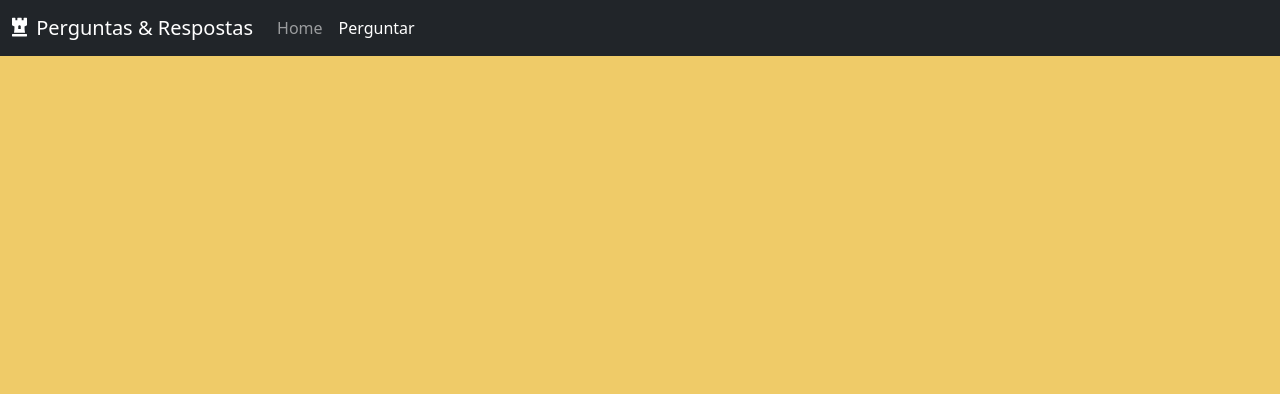
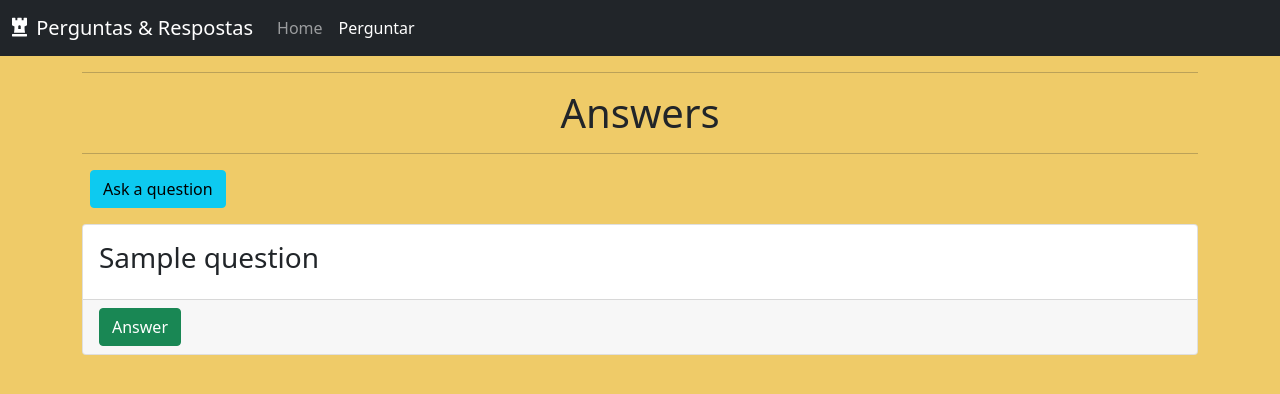
Before and after one commit to Marcosfsalazar/perguntas_e_respostas-NodeJS, a Node server app: page / in a window 1280 px wide. Shown: the top 394 px of the page. Run offline with Node 20, Linux system fonts and the light colour scheme; tables that the repository leaves empty hold one stand-in row (values such as "Sample post"); some libraries are stand-ins or nearby versions.

Commit message:
done ->  question dabase require, questions list and search a question by id

```diff
--- a/index.js
+++ b/index.js
@@ -2,6 +2,7 @@ const express = require("express");
 const app = express();
 const bodyParser = require("body-parser");
 const connection = require('./database/database')
+const Question = require("./database/Question")
 
 //database
 
@@ -27,7 +28,13 @@ app.use(bodyParser.json())
 
 //routes
 app.get("/",(req,res)=>{
-    res.render("index")
+    Question.findAll({raw:true,order:[ //raw = dados crus, oder = ordenados pelos parâmetros passados
+        ['id','DESC']
+    ]}).then((questions)=>{
+        res.render("index",{
+            questions
+        })
+    });
 })
 
 app.get("/ask",(req,res)=>{
@@ -37,7 +44,27 @@ app.get("/ask",(req,res)=>{
 app.post("/saveform",(req,res)=>{
     let title = req.body.title;
     let question = req.body.question;
-    res.send("form received!<br> title: " + title +"<br>question: " + question)
+
+    Question.create({
+        title: title,
+        question: question
+    })//insert into
+    .then(()=>{
+        res.redirect("/")
+    })
+})
+
+app.get("/question/:id",(req,res)=>{
+    let id = req.params.id;
+    Question.findOne({
+        where:{id: id}
+    }).then(question =>{
+        if(question != undefined){
+            res.render("question")
+        }else{
+            res.redirect("/")
+        }
+    })
 })
 
 app.listen(port,()=>{
--- a/views/index.ejs
+++ b/views/index.ejs
@@ -1,5 +1,24 @@
 <%- include('partials/header.ejs') %>
 <body>
     <%- include('partials/navbar.ejs') %>
+
+    <div class="container">
+        <hr>
+        <h1 class="d-flex justify-content-center">Answers</h1>
+        <hr>
+        <div class="d-flex justify-content-start">
+            <a href="/ask" class="btn btn-info mx-2">Ask a question</a>
+        </div>
+        <% questions.forEach(question => { %>
+            <div class="card mt-3">
+                <div class="card-body">
+                    <h3><%=question.title%></h3>
+                </div>
+                <div class="card-footer">
+                    <button class="btn btn-success">Answer</button>
+                </div>
+            </div>
+        <%}) %>
+    </div>
 </body>
 <%- include('partials/footer.ejs') %>
--- /dev/null
+++ b/views/question.ejs
@@ -0,0 +1,6 @@
+<%- include('partials/header.ejs') %>
+<body>
+    <%- include('partials/navbar.ejs') %>
+    <h1>pergunta</h1>
+</body>
+<%- include('partials/footer.ejs') %>
```
Also changed, not shown: database/Question.js (added, +17 -0 lines).
